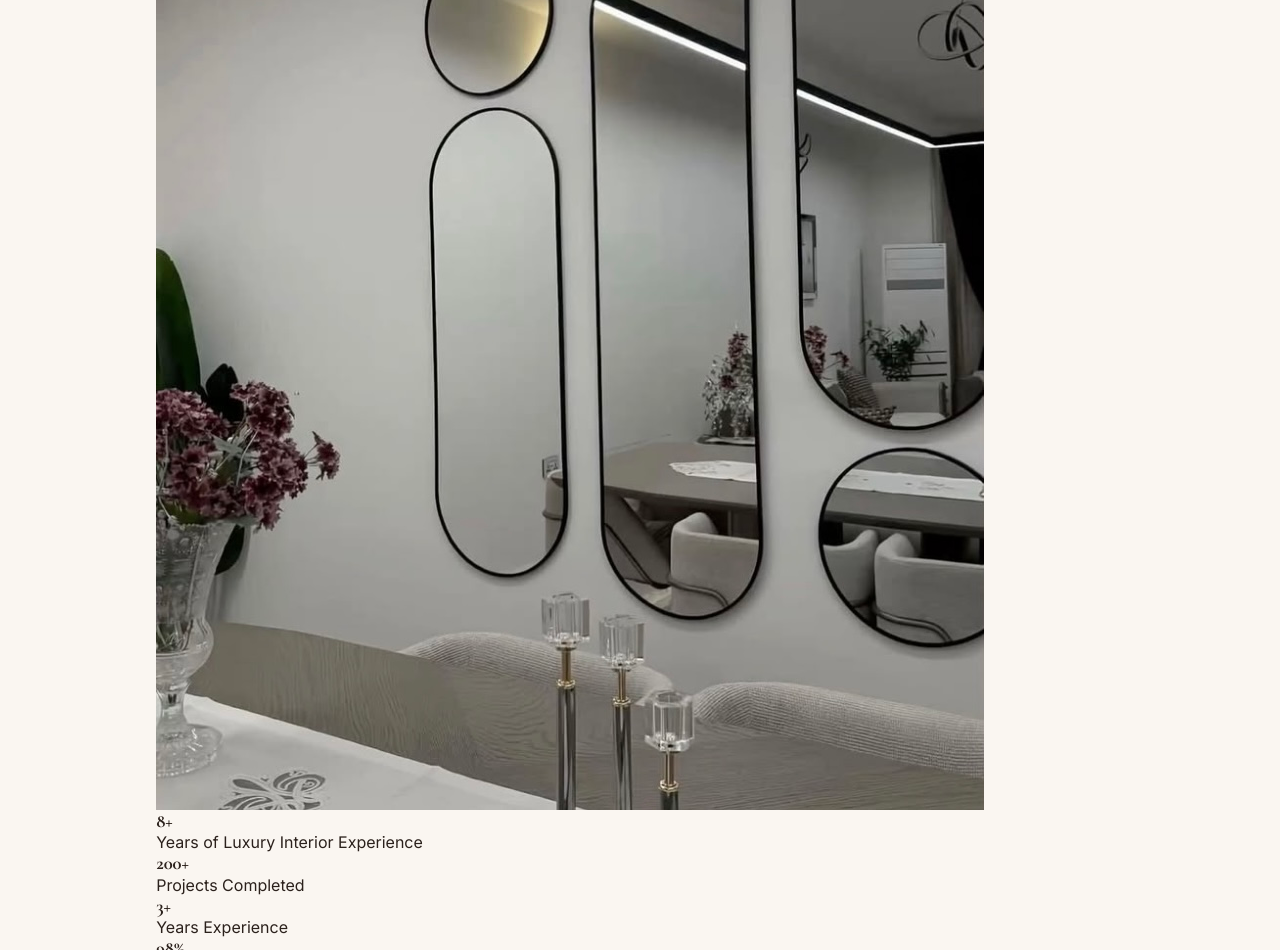
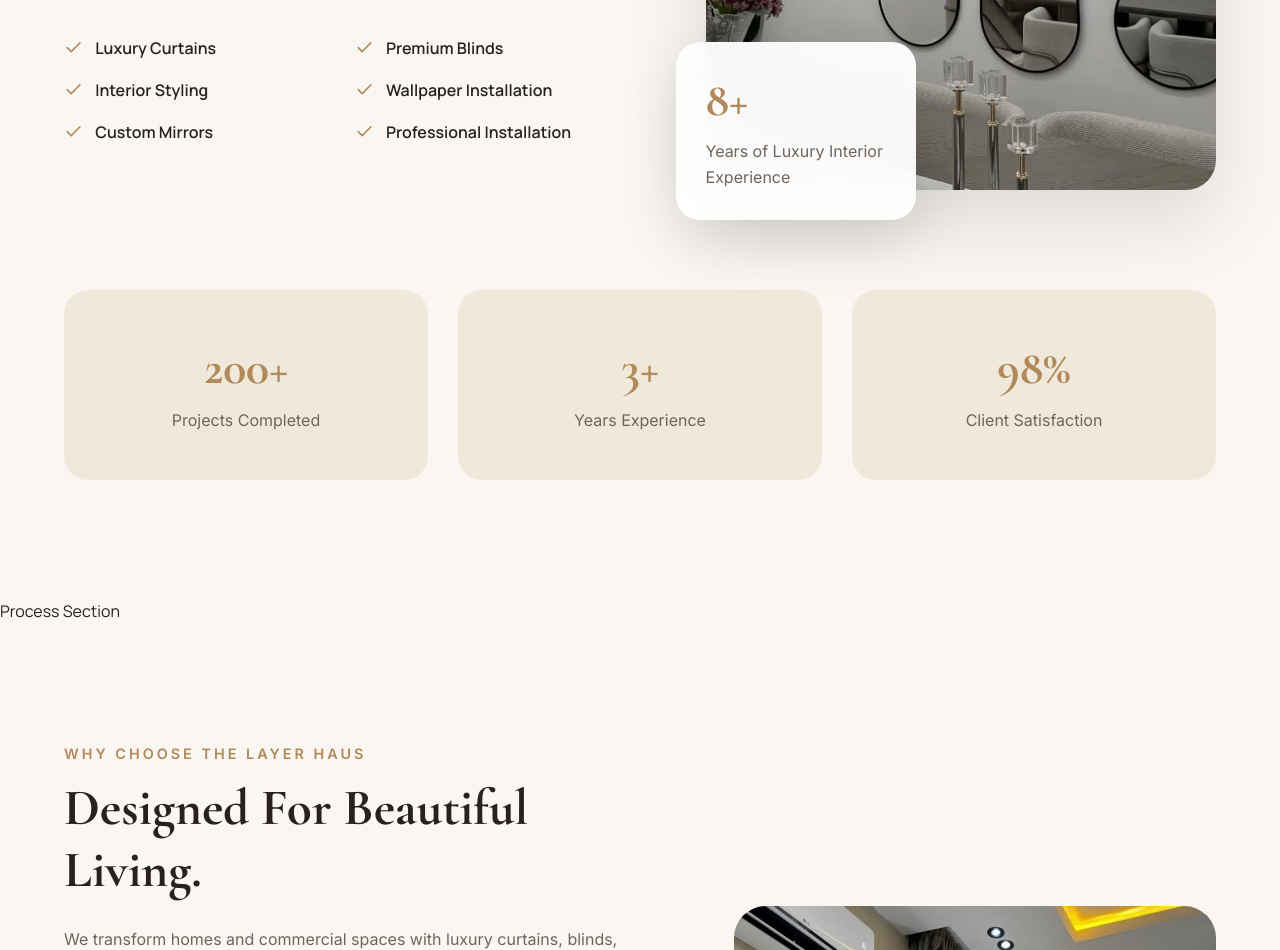
Before and after one commit to Rossybentley/TheLayerHaus, a React (Vite) app: page / in a window 1280 px wide. Shown: the part 3560-4510 px from the top of the page. Built offline with nearby package versions, Linux system fonts and the light colour scheme.

Commit message:
Improve mobile responsiveness: hero, about card, mobile menu sizes

```diff
--- a/src/components/home/About/About.css
+++ b/src/components/home/About/About.css
@@ -0,0 +1,278 @@
+/* ==========================================
+   ABOUT
+========================================== */
+
+.about {
+  padding: 120px 0;
+  background: var(--background);
+}
+
+.about__wrapper {
+  display: grid;
+  grid-template-columns: 1.1fr 1fr;
+  align-items: center;
+  gap: 80px;
+}
+
+.section-tag {
+  display: inline-block;
+
+  margin-bottom: 16px;
+
+  color: var(--gold);
+
+  font-size: 0.9rem;
+  font-weight: 700;
+  letter-spacing: 4px;
+
+  text-transform: uppercase;
+}
+
+.about__content h2 {
+  font-family: "Cormorant Garamond", serif;
+
+  font-size: clamp(2.5rem, 5vw, 4.5rem);
+
+  line-height: 1.1;
+
+  margin-bottom: 24px;
+
+  color: var(--text-primary);
+}
+
+.about__content p {
+  font-size: 1.1rem;
+
+  color: var(--text-secondary);
+
+  line-height: 1.8;
+
+  margin-bottom: 40px;
+
+  max-width: 560px;
+}
+
+.about__features {
+  display: grid;
+
+  grid-template-columns: repeat(2, 1fr);
+
+  gap: 20px;
+}
+
+.feature {
+  display: flex;
+  align-items: center;
+  gap: 12px;
+
+  font-weight: 600;
+
+  color: var(--text-primary);
+}
+
+.feature svg {
+  color: var(--gold);
+  font-size: 1.2rem;
+}
+
+/* ==========================================
+   IMAGE
+========================================== */
+
+.about__image {
+  position: relative;
+}
+
+.about__image::before {
+  content: "";
+
+  position: absolute;
+
+  width: 220px;
+  height: 220px;
+
+  background: var(--gold-light);
+
+  border-radius: 32px;
+
+  top: -30px;
+  right: -30px;
+
+  z-index: -1;
+}
+
+.about__image img {
+  width: 100%;
+
+  border-radius: 30px;
+
+  display: block;
+
+  object-fit: cover;
+
+  box-shadow: 0 30px 80px rgba(0, 0, 0, 0.12);
+
+  transition: transform 0.5s ease;
+}
+
+.about__image:hover img {
+  transform: scale(1.03);
+}
+.experience-card {
+  position: absolute;
+
+  bottom: -30px;
+  left: -30px;
+
+  width: 240px;
+
+  padding: 30px;
+
+  border-radius: 24px;
+
+  background: rgba(255, 255, 255, 0.95);
+  -webkit-backdrop-filter: blur(20px);
+  backdrop-filter: blur(20px);
+
+  box-shadow: 0 20px 60px rgba(0, 0, 0, 0.12);
+}
+
+.experience-card h3 {
+  font-size: 3rem;
+
+  color: var(--gold);
+
+  margin-bottom: 10px;
+
+  font-family: "Cormorant Garamond", serif;
+}
+
+.experience-card p {
+  color: var(--text-secondary);
+
+  line-height: 1.6;
+}
+
+/* ==========================================
+   STATS
+========================================== */
+
+.about__stats {
+  margin-top: 100px;
+
+  display: grid;
+
+  grid-template-columns: repeat(3, 1fr);
+
+  gap: 30px;
+}
+
+.stat-card {
+  background: var(--surface);
+
+  padding: 50px 30px;
+
+  border-radius: 24px;
+
+  text-align: center;
+
+  transition: all 0.35s ease;
+}
+
+.stat-card:hover {
+  transform: translateY(-8px);
+
+  box-shadow: 0 18px 50px rgba(0, 0, 0, 0.08);
+}
+
+.stat-card h3 {
+  font-family: "Cormorant Garamond", serif;
+
+  font-size: 3rem;
+
+  color: var(--gold);
+
+  margin-bottom: 12px;
+}
+
+.stat-card p {
+  color: var(--text-secondary);
+}
+
+/* ==========================================
+   TABLET
+========================================== */
+
+@media (max-width: 992px) {
+  .about__wrapper {
+    grid-template-columns: 1fr;
+
+    gap: 60px;
+  }
+
+  .about__content {
+    text-align: center;
+  }
+
+  .about__content p {
+    margin-inline: auto;
+  }
+
+  .about__features {
+    max-width: 500px;
+
+    margin: auto;
+  }
+
+  .about__stats {
+    grid-template-columns: repeat(2, 1fr);
+  }
+
+  .about__image::before {
+    display: none;
+  }
+}
+
+/* ==========================================
+   MOBILE
+========================================== */
+
+@media (max-width: 768px) {
+  .about {
+    padding: 90px 0;
+  }
+
+  .about__features {
+    grid-template-columns: 1fr;
+  }
+
+  .about__stats {
+    grid-template-columns: 1fr;
+  }
+
+  .about__content h2 {
+    font-size: 2.5rem;
+  }
+  .experience-card {
+    left: 20px;
+    bottom: 20px;
+
+    width: 200px;
+  }
+}
+
+@media (max-width: 480px) {
+  .experience-card {
+    position: static;
+    width: 100%;
+    padding: 20px;
+    margin-top: 20px;
+    border-radius: 16px;
+    box-shadow: 0 12px 30px rgba(0, 0, 0, 0.08);
+    background: rgba(255, 255, 255, 0.95);
+  }
+
+  .about__image img {
+    border-radius: 18px;
+  }
+}
--- a/src/components/layout/Navbar/Navbar.css
+++ b/src/components/layout/Navbar/Navbar.css
@@ -226,7 +226,25 @@
 .mobile-menu__links a:hover {
   color: var(--gold);
 }
+.mobile-menu__links .active-link {
+  color: var(--gold);
+}
 
+.mobile-menu__links .active-link::after {
+  content: "";
+
+  display: block;
+
+  width: 50%;
+
+  height: 2px;
+
+  margin: 8px auto 0;
+
+  background: var(--gold);
+
+  border-radius: 999px;
+}
 .mobile-menu__button {
   margin-top: 50px;
 
@@ -370,7 +388,7 @@
   }
 
   .mobile-menu__links a {
-    font-size: 2rem;
+    font-size: 1.6rem;
   }
 
   .mobile-menu__button {
```
Also changed, not shown: src/components/about/AboutHero/AboutHero.css (added, +94 -0 lines).
